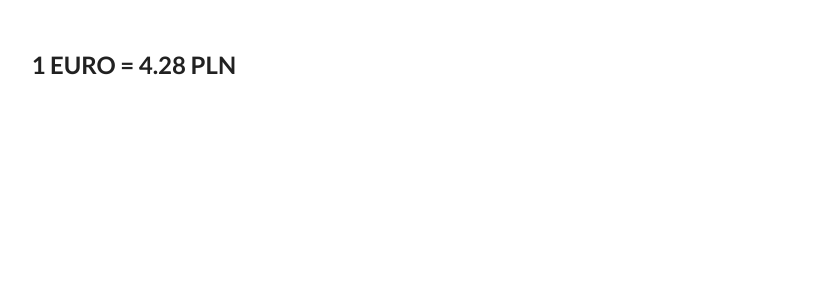
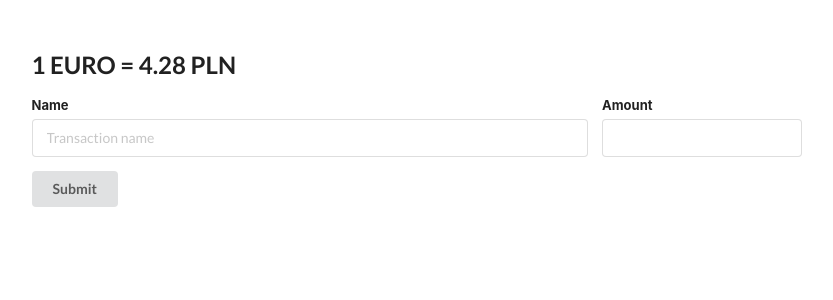
Before and after one commit to tomasz-py/recruitment-task-kambu, a React (Create React App) app: page / in a window 1280 px wide. Shown: the top 300 px of the page, without its empty margins (45-878 px from the left). Built offline with nearby package versions, Linux system fonts and the light colour scheme.

Commit message:
add transaction form

```diff
--- a/src/App.js
+++ b/src/App.js
@@ -2,11 +2,13 @@ import React from "react";
 import "./App.css";
 
 import ExchangeRate from "./components/ExchangeRate";
+import AddTransaction from "./components/AddTransaction";
 
 function App() {
   return (
     <div className="ui container" style={{ marginTop: "50px" }}>
       <ExchangeRate />
+      <AddTransaction />
     </div>
   );
 }
--- /dev/null
+++ b/src/components/AddTransaction/index.js
@@ -0,0 +1,44 @@
+import React, { useState } from "react";
+import { connect } from "react-redux";
+
+const AddTransaction = props => {
+  const [name, setName] = useState("");
+  const [rate, setRate] = useState(0);
+
+  const onFormSubmit = event => {
+    event.preventDefault();
+    console.log(name, rate);
+  };
+
+  return (
+    <form onSubmit={onFormSubmit} className="ui form">
+      <div className="fields">
+        <div className="eight wide field">
+          <label>Name</label>
+          <input
+            type="text"
+            placeholder="Transaction name"
+            onChange={e => setName(e.target.value)}
+          />
+        </div>
+        <div className="three wide field">
+          <label>Amount</label>
+          <input
+            type="number"
+            step="0.01"
+            placeholder=""
+            onChange={e => setRate(e.target.value)}
+          />
+        </div>
+      </div>
+
+      <button className="ui button">Submit</button>
+    </form>
+  );
+};
+
+const mapStateToProps = state => ({
+  euroRate: state.euroRate
+});
+
+export default connect(mapStateToProps)(AddTransaction);
```
